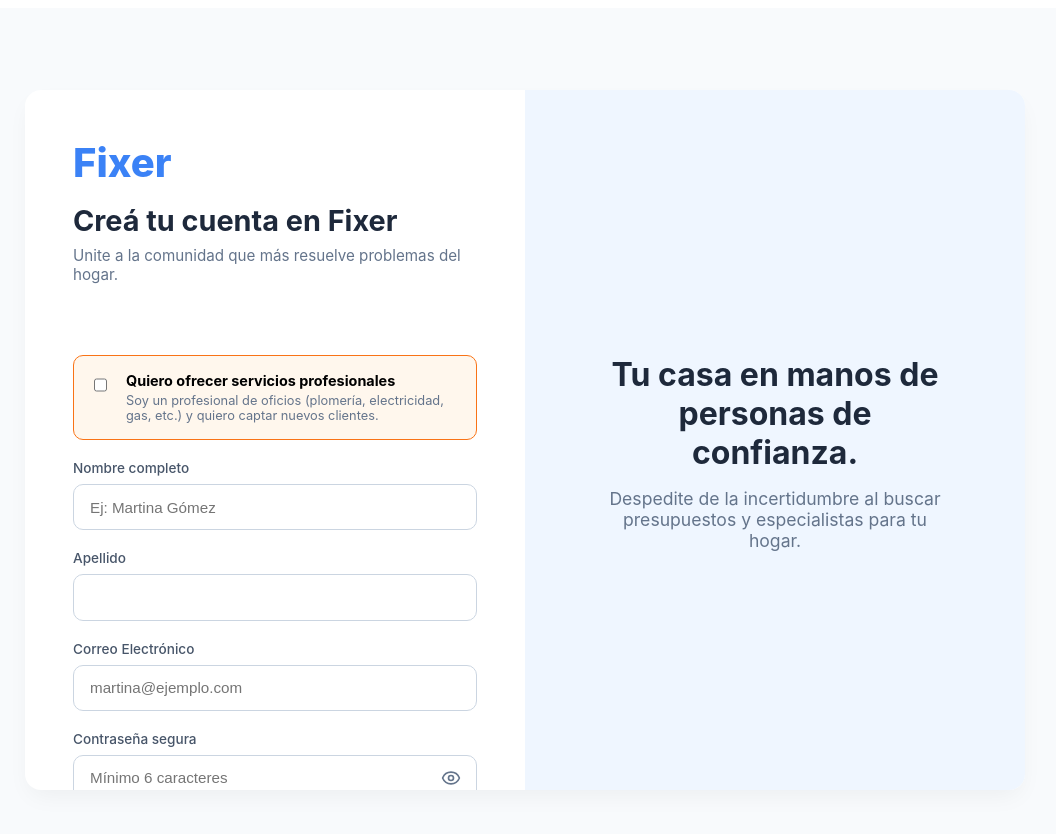
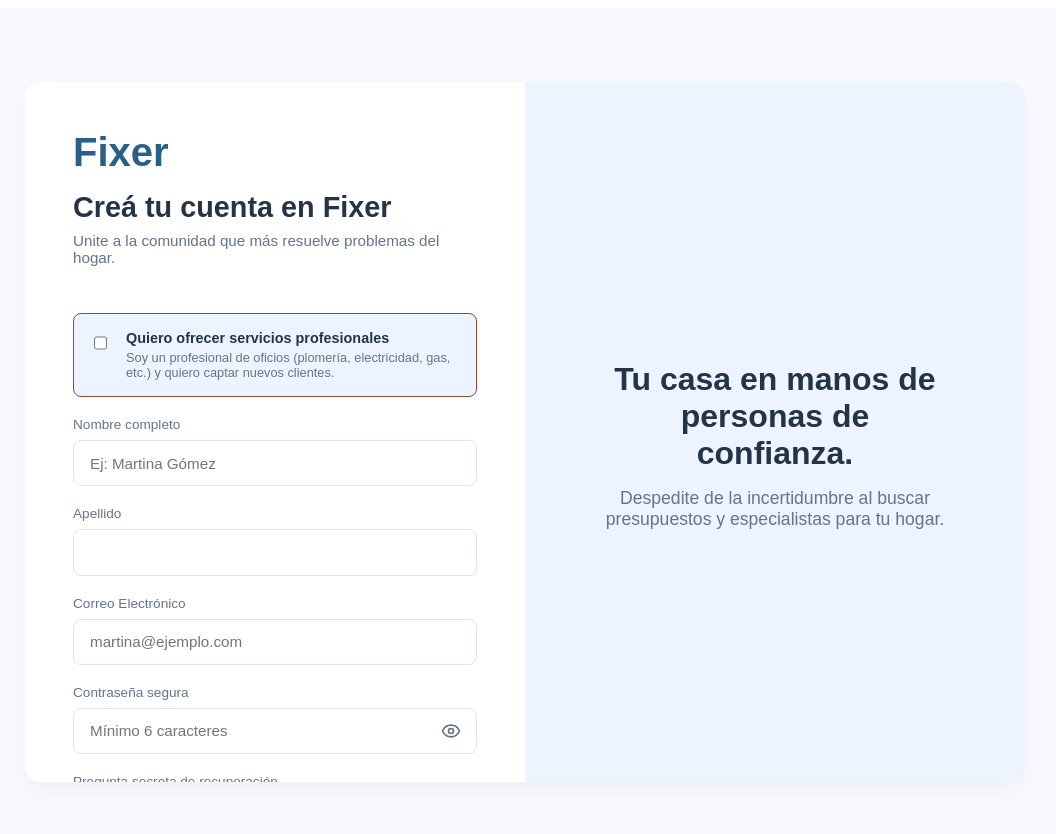
Before and after one commit to cppDevCode/fixerServicios, a React (Vite) app in the folder frontend/: page /registro in a window 1280 px wide. Shown: the top 834 px of the page, without its empty margins (115-1171 px from the left). Built offline with nearby package versions, Linux system fonts and the light colour scheme.

Commit message:
style(auth): aplicar variables globales del proyecto en los estilos de autenticacion

```diff
--- a/frontend/pages/Auth.css
+++ b/frontend/pages/Auth.css
@@ -4,19 +4,19 @@
   justify-content: center;
   align-items: center;
   min-height: 100vh;
-  background-color: #F8FAFC;
-  font-family: 'Inter', system-ui, sans-serif;
-  padding: 2rem;
+  background-color: var(--color-background);
+  font-family: var(--font-family);
+  padding: var(--spacing-lg);
 }
 
 .auth-card {
-  background-color: #FFFFFF;
+  background-color: var(--color-surface);
   padding: 3rem;
-  border-radius: 16px;
+  border-radius: var(--radius-lg);
   box-shadow: 0 10px 25px -5px rgba(0, 0, 0, 0.05), 0 8px 10px -6px rgba(0, 0, 0, 0.01);
   width: 100%;
   max-width: 420px;
-  border: 1px solid #E2E8F0;
+  border: 1px solid var(--color-border);
 }
 
 .auth-card-wide {
@@ -26,11 +26,11 @@
 /* Header Logo */
 .auth-header {
   text-align: left;
-  margin-bottom: 2rem;
+  margin-bottom: 0.5rem;
 }
 
 .auth-logo {
-  color: #3B82F6;
+  color: var(--color-primary);
   font-size: 2.5rem;
   font-weight: 800;
   margin: 0;
@@ -46,14 +46,14 @@
 }
 
 .auth-subtitle {
-  color: #64748B;
+  color: var(--color-text-secondary);
   font-size: 0.95rem;
   margin-top: 0.5rem;
 }
 
 .auth-title {
   text-align: center;
-  color: #1E293B;
+  color: var(--color-text);
   font-size: 1.5rem;
   font-weight: 600;
   margin-bottom: 1.5rem;
@@ -85,34 +85,34 @@
   margin-bottom: 0.5rem;
   font-size: 0.85rem;
   font-weight: 500;
-  color: #475569;
+  color: var(--color-text-secondary);
 }
 
 .form-input, .form-select {
   width: 100%;
   padding: 0.85rem 1rem;
-  border: 1px solid #CBD5E1;
-  border-radius: 10px;
+  border: 1px solid var(--color-border);
+  border-radius: var(--radius-sm);
   font-size: 0.95rem;
   outline: none;
   transition: border-color 0.2s, box-shadow 0.2s;
-  background-color: #FFFFFF;
+  background-color: var(--color-surface);
+  color: var(--color-text);
 }
 
 .form-input:focus, .form-select:focus {
-  border-color: #F97316;
-  box-shadow: 0 0 0 3px rgba(249, 115, 22, 0.1);
+  border-color: var(--color-primary);
+  box-shadow: 0 0 0 3px rgba(40, 96, 136, 0.1);
 }
-
 
 /* Botones */
 .btn-primary {
   width: 100%;
   padding: 0.85rem;
-  background-color: #F97316;
+  background-color: var(--color-primary);
   color: white;
   border: none;
-  border-radius: 10px;
+  border-radius: var(--radius-sm);
   cursor: pointer;
   font-weight: 600;
   font-size: 1rem;
@@ -121,21 +121,22 @@
 }
 
 .btn-primary:hover:not(:disabled) {
-  background-color: #EA580C;
+  background-color: var(--color-primary-hover);
 }
 
 .btn-primary:disabled {
-  background-color: #94A3B8;
+  background-color: var(--color-text-secondary);
   cursor: not-allowed;
+  opacity: 0.6;
 }
 
 .btn-secondary {
   width: 100%;
   padding: 0.85rem;
-  background-color: #10B981;
+  background-color: var(--color-success);
   color: white;
   border: none;
-  border-radius: 10px;
+  border-radius: var(--radius-sm);
   cursor: pointer;
   font-weight: 600;
   font-size: 1rem;
@@ -143,7 +144,7 @@
 }
 
 .btn-secondary:hover:not(:disabled) {
-  background-color: #059669;
+  opacity: 0.9;
 }
 
 /* Enlaces */
@@ -156,7 +157,7 @@
 }
 
 .auth-link {
-  color: #3B82F6;
+  color: var(--color-primary);
   font-size: 0.9rem;
   text-decoration: none;
 }
@@ -166,52 +167,54 @@
 }
 
 .auth-link-gray {
-  color: #64748B;
+  color: var(--color-text-secondary);
   font-size: 0.9rem;
   text-decoration: none;
 }
 
 .auth-link-gray span {
-  color: #F97316;
+  color: var(--color-secondary);
   font-weight: 600;
 }
 
 /* Mensajes */
 .error-message {
-  background-color: #FEF2F2;
-  color: #DC2626;
+  background-color: #fef2f2;
+  color: var(--color-error);
   padding: 0.75rem;
-  border-radius: 8px;
+  border-radius: var(--radius-sm);
   margin-bottom: 1rem;
   font-size: 0.9rem;
   text-align: center;
+  border: 1px solid #fca5a5;
 }
 
 .success-message {
-  background-color: #DCFCE7;
-  color: #16A34A;
+  background-color: #f0fdf4;
+  color: var(--color-success);
   padding: 0.75rem;
-  border-radius: 8px;
+  border-radius: var(--radius-sm);
   margin-bottom: 1rem;
   font-size: 0.9rem;
   text-align: center;
+  border: 1px solid #bbf7d0;
 }
 
 /* Diseño de registro */
 .auth-container-registro {
   min-height: 100vh;
-  background-color: #F8FAFC;
+  background-color: var(--color-background);
   display: flex;
   justify-content: center;
   align-items: center;
-  padding: 2rem;
-  font-family: 'Inter', system-ui, sans-serif;
+  padding: var(--spacing-lg);
+  font-family: var(--font-family);
 }
 
 .registro-wrapper {
   display: flex;
-  background-color: #FFFFFF;
-  border-radius: 16px;
+  background-color: var(--color-surface);
+  border-radius: var(--radius-lg);
   box-shadow: 0 10px 25px -5px rgba(0, 0, 0, 0.05);
   overflow: hidden;
   max-width: 1000px;
@@ -229,7 +232,7 @@
 }
 
 .registro-titulo {
-  color: #1E293B;
+  color: var(--color-text);
   font-size: 1.8rem;
   font-weight: 700;
   margin: 0;
@@ -239,15 +242,15 @@
   display: flex;
   gap: 1rem;
   padding: 1rem;
-  border: 1px solid #F97316;
-  border-radius: 10px;
-  background-color: #FFF7ED;
+  border: 1px solid var(--color-secondary);
+  border-radius: var(--radius-sm);
+  background-color: var(--color-surface-alt);
   align-items: flex-start;
 }
 
 .checkbox-prestador input {
   margin-top: 0.25rem;
-  accent-color: #F97316;
+  accent-color: var(--color-secondary);
   width: 18px;
   height: 18px;
 }
@@ -258,10 +261,11 @@
   gap: 0.25rem;
   font-size: 0.9rem;
   cursor: pointer;
+  color: var(--color-text);
 }
 
 .checkbox-prestador label span {
-  color: #64748B;
+  color: var(--color-text-secondary);
   font-size: 0.8rem;
 }
 
@@ -289,23 +293,23 @@
   padding: 4px;
   border: none;
   background: transparent;
-  color: #64748B;
+  color: var(--color-text-secondary);
   cursor: pointer;
 }
 
 .password-toggle:hover {
-  color: #2563EB;
+  color: var(--color-primary);
 }
 
 .password-toggle:focus-visible {
-  outline: 2px solid #2563EB;
+  outline: 2px solid var(--color-primary);
   outline-offset: 2px;
   border-radius: 4px;
 }
 
 .registro-imagen {
   flex: 1;
-  background-color: #EFF6FF;
+  background-color: var(--color-surface-alt);
   padding: 3rem;
   display: flex;
   align-items: center;
@@ -319,24 +323,19 @@
 }
 
 .registro-imagen-contenido h2 {
-  color: #1E293B;
+  color: var(--color-text);
   font-size: 2rem;
   font-weight: 700;
   margin-bottom: 1rem;
 }
 
 .registro-imagen-contenido p {
-  color: #64748B;
+  color: var(--color-text-secondary);
   font-size: 1.1rem;
   margin: 0;
 }
 
 .auth-form .form-input {
-  width: 100%;
-  box-sizing: border-box;
-}
-
-.password-input-wrapper {
   width: 100%;
   box-sizing: border-box;
 }
```
